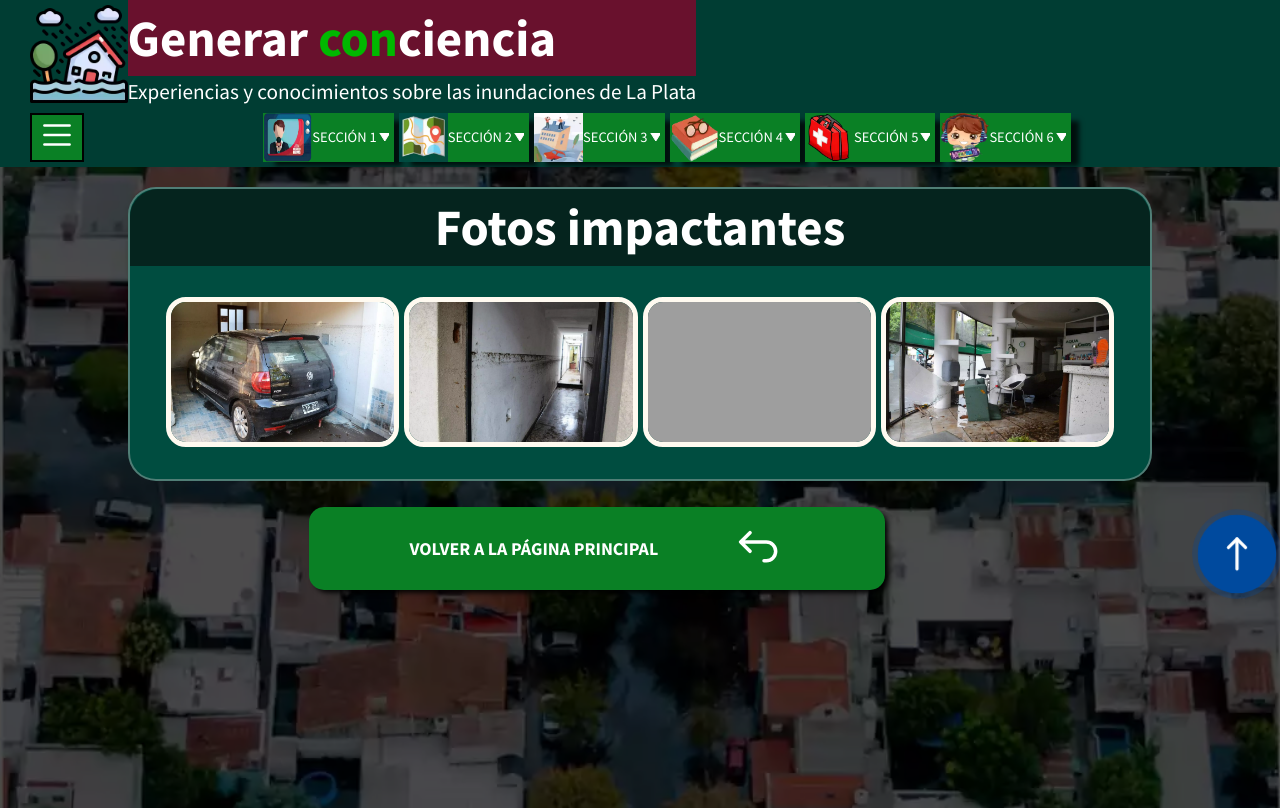
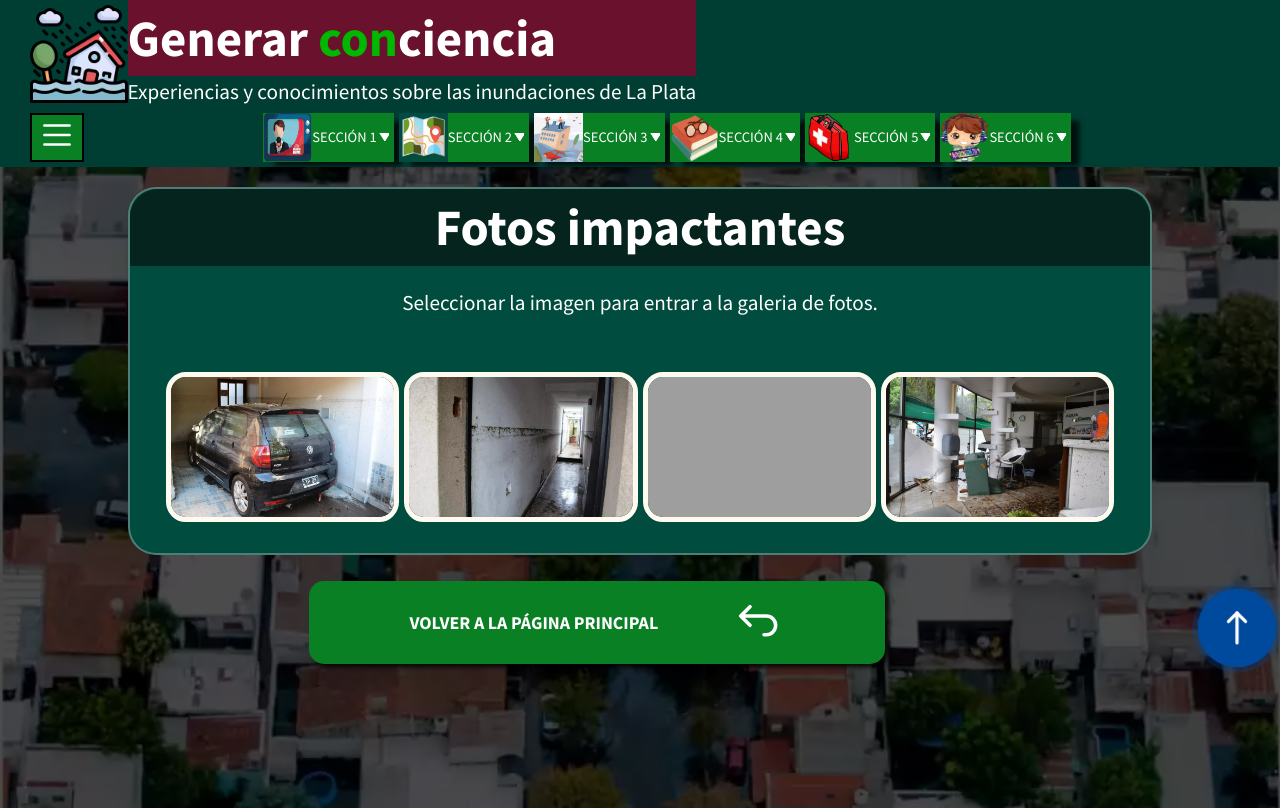
Before and after one commit to infosergio2020/eventos_pps_back_mock, a Flask app: page /shocking-photos in a window 1280 px wide. Run offline with Flask 2, Linux system fonts and the light colour scheme; style sheets or scripts are compiled from the project's sources; some libraries are stand-ins or nearby versions; grey boxes are pictures that could not be loaded.

Commit message:
se agego una descripcion para saber como proseguir dentro de una pagina

```diff
--- a/templates/shocking-photos.html
+++ b/templates/shocking-photos.html
@@ -8,6 +8,9 @@
                 <div class="main-card-header">
                     <div id="afiche-header" class="afiche__head">
                       <h1 tabindex="0" class="centrar-texto">Fotos impactantes</h1>
+                    </div>
+                    <div class="centrar-texto">
+                      <p>Seleccionar la imagen para entrar a la galeria de fotos.</p>
                     </div>
 
                 </div>
--- a/templates/water-level-simulator.html
+++ b/templates/water-level-simulator.html
@@ -9,7 +9,10 @@
                     <div id="afiche-header" class="afiche__head">
                         <h1 tabindex="0" class="centrar-texto">Simulador de nivel de agua</h1>
                     </div>
-                  <!-- comienzo de la galería -->
+                    <div class="centrar-texto">
+                      <p>Seleccionar la imagen para entrar a la galeria de fotos.</p>
+                    </div>
+                    <!-- comienzo de la galería -->
                     <div class="gallery__container" id="lightgallery">
 
                               <a role="link" class="img1" href="{{url_for('static', filename = '/img/section2/1-1.pn')}}g">
```
